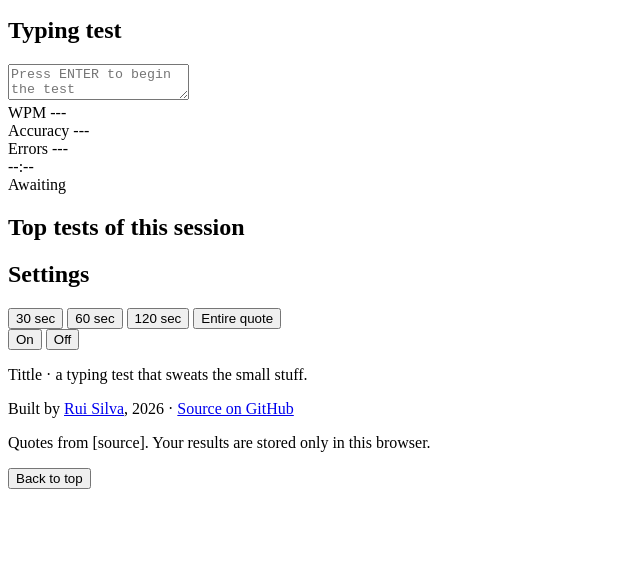
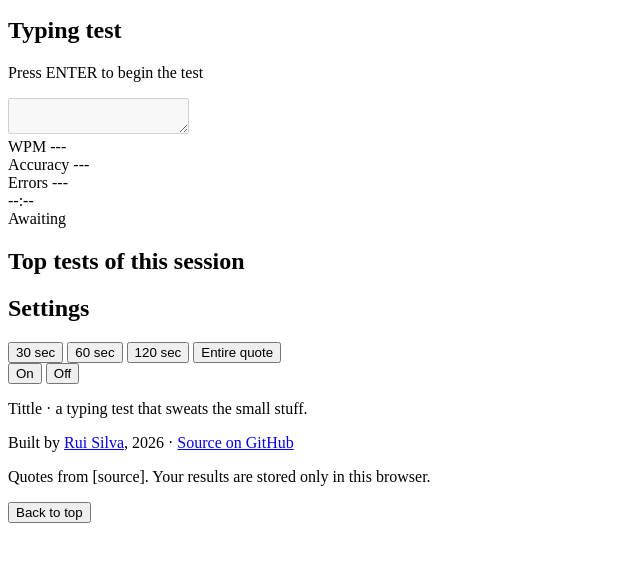
Before and after one commit to Rui-S13/Tittle-Typing-Test, a plain HTML site: page index.html in a window 1280 px wide. Shown: the part 32-594 px from the top of the page, without its empty margins (0-640 px from the left). Drawn offline with Linux system fonts and the light colour scheme.

Commit message:
Feature: Remove the input box shown to user and make it seemless integrated to quote area

```diff
--- a/index.html
+++ b/index.html
@@ -71,9 +71,12 @@
     <main>
         <section id="typing_test">
             <h2>Typing test</h2>
-            <div class="test_quote"></div>
-            <textarea name="typing_test_input" id="typing_test_input"
-                placeholder="Press ENTER to begin the test"></textarea>
+            <div id="test_area">
+                <div id="test_quote"></div>
+                <p id="test_guide">Press ENTER to begin the test</p>
+            </div>
+            <textarea name="typing_test_input" id="typing_test_input" autocomplete="off" autocorrect="off"
+                autocapitalize="off" spellcheck="false" disabled></textarea>
         </section>
 
         <section id="test_status">
```
